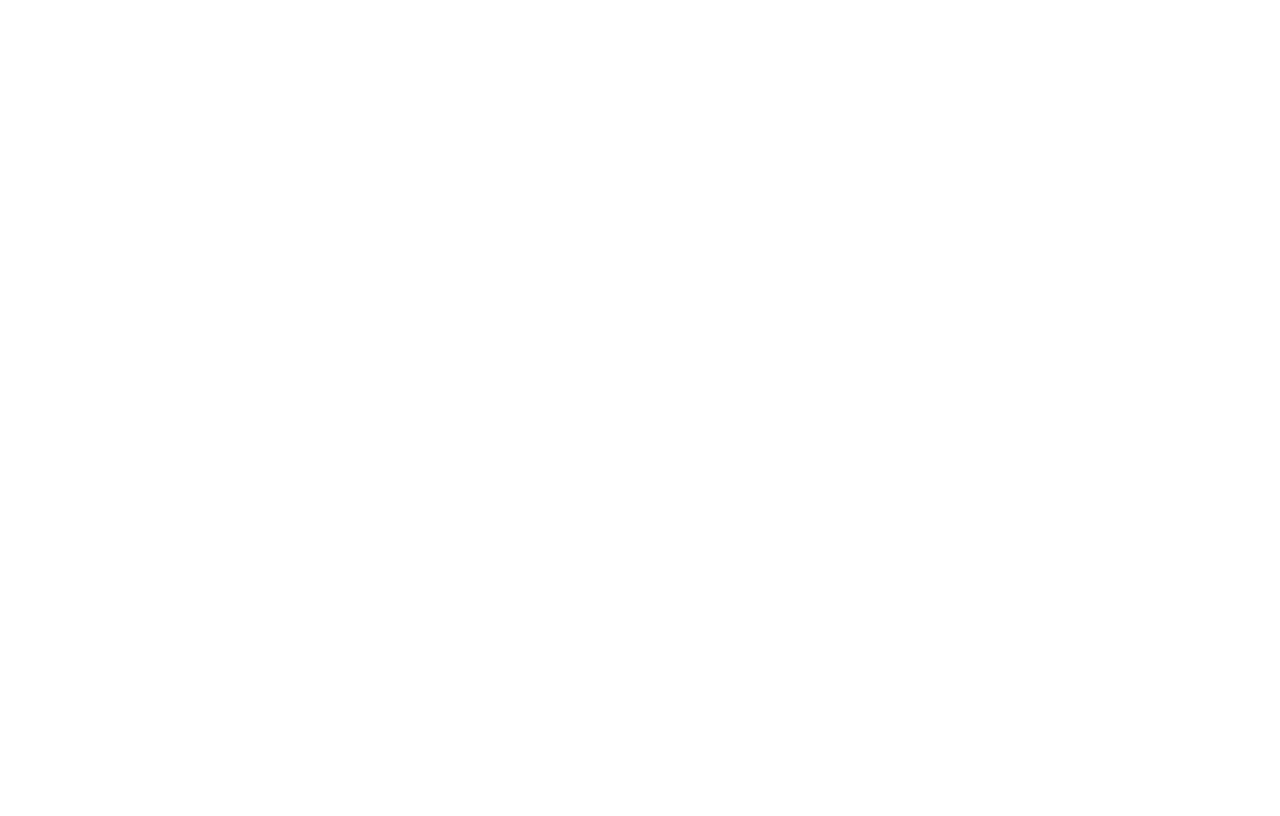
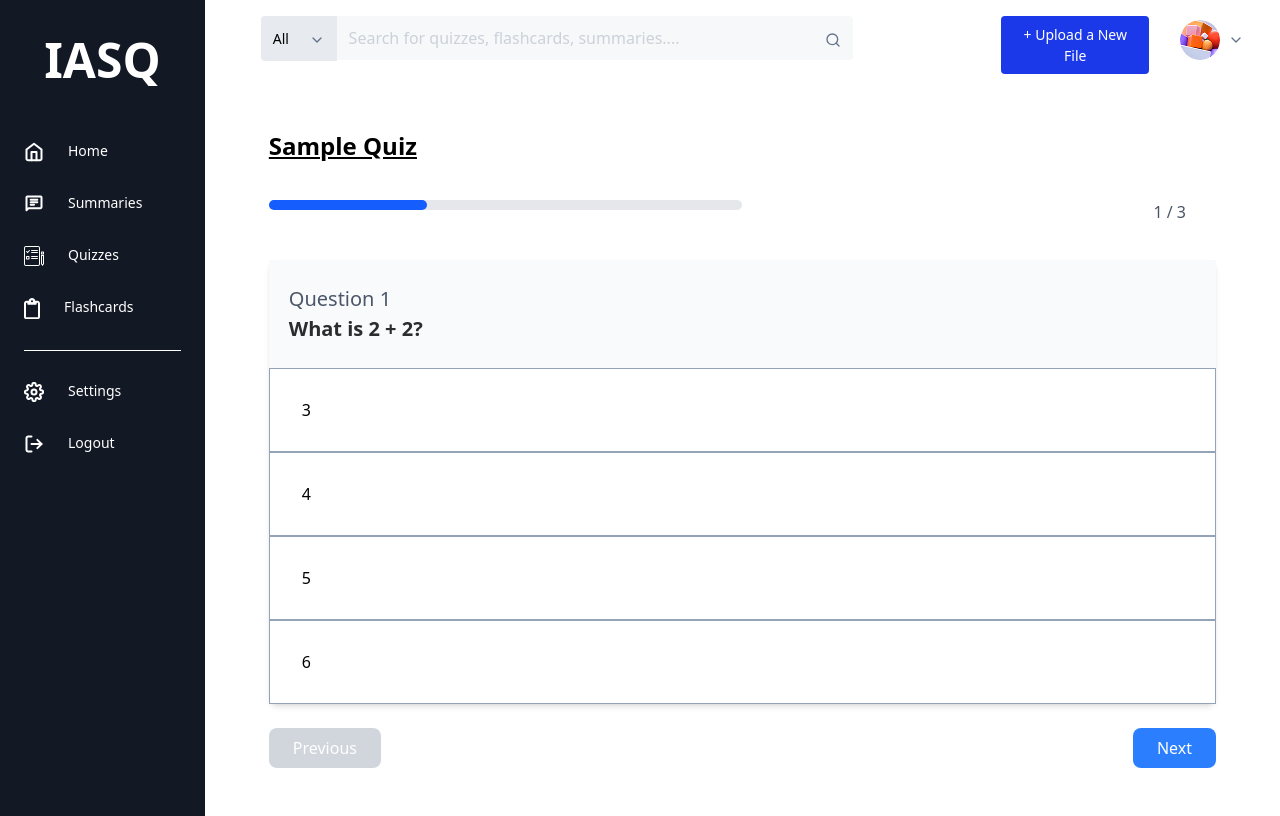
Before and after one commit to Salam-Hachtoon/frontend, a React (Vite) app in the folder iasq/: page /home/quizpage in a window 1280 px wide. Before the commit this address had no page. Built offline with nearby package versions, Linux system fonts and the light colour scheme.

Commit message:
added quiz feature

```diff
--- a/iasq/src/App.jsx
+++ b/iasq/src/App.jsx
@@ -5,8 +5,9 @@ import Login from "./pages/authentication/Login";
 import Signup from "./pages/authentication/Signup";
 import LandingPage from "./pages/LandingPage";
 import Homepage from "./pages/Homepage";
-import Quizzes from './pages/Quizzes';
+import Quizzes from './pages/features/Quizzes';
 import ResetPassword from "./pages/authentication/ResetPassword";
+import QuizPage from "./pages/features/QuizPage";
 
 const App = () => {
   return (
@@ -27,6 +28,8 @@ const App = () => {
          <Route path="/home" element={<Layout />}>
           <Route index element={<Homepage />} />
           <Route path="quizzes" element={<Quizzes />} />
+          <Route path="quizpage" element={<QuizPage />} />
+
            {/*<Route path="Summaries" element={<Summaries />} />*/ }
            {/*<Route path="flashcards" element={<Flashcards />} />*/ }
            {/*<Route path="Summaries" element={<Summaries />} />*/ }
--- a/iasq/src/components/Sidebar.jsx
+++ b/iasq/src/components/Sidebar.jsx
@@ -12,21 +12,21 @@ const Sidebar = () => {
         <ul className="text-white text-[14px]">
           <li>
             <img
-              src="./img/homeicon.svg"
+              src="/img/homeicon.svg"
               className="inline-block py-[16px] pr-[24px]"
             />
             <Link to="/Home">Home</Link>
           </li>
           <li>
             <img
-              src="./img/chatsicon.svg"
+              src="/img/chatsicon.svg"
               className="inline-block py-[16px] pr-[24px]"
             />
             <Link to="Summaries">Summaries</Link>
           </li>
           <li>
             <img
-              src="./img/quizzesicon.svg"
+              src="/img/quizzesicon.svg"
               className="inline-block py-[16px] pr-[24px]"
             />
             <Link to="quizzes">Quizzes</Link>
@@ -51,14 +51,14 @@ const Sidebar = () => {
           <hr className="my-[15px]" />
           <li>
             <img
-              src="./img/settingsicon.svg"
+              src="/img/settingsicon.svg"
               className="inline-block py-[16px] pr-[24px]"
             />
            <Link to="Settings">Settings</Link>
           </li>
           <li>
             <img
-              src="./img/logouticon.svg"
+              src="/img/logouticon.svg"
               className="inline-block py-[16px] pr-[24px]"
             />
             <Link to="Logout">Logout</Link>
--- a/iasq/src/components/card.jsx
+++ b/iasq/src/components/card.jsx
@@ -1,12 +1,21 @@
+import React from "react";
+import { useNavigate } from "react-router-dom";
+
 const Card = ({
   card_topic,
   card_level,
   card_title,
   card_description,
   card_date,
+  navroute, // will be changed later to the id of the quiz/summary/flashcard set
 }) => {
+  const navigate = useNavigate();
+
+  const handleClick = () => {
+    navigate(navroute); // Navigate to the single page, will be changed to the ID of the feature we want for routing
+  };
   return (
-    <div className="card pt-[16px] px-[16px] pb-[24px] border-[1px] border-[#64748B] rounded-[5px] shadow-[0_6px_12px_#0000001C]">
+    <div  onClick={handleClick} className="card pt-[16px] px-[16px] pb-[24px] border-[1px] border-[#64748B] rounded-[5px] shadow-[0_6px_12px_#0000001C] cursor-pointer">
       <div className="card-header grid grid-cols-2 text-[14px] text-[#4B5768]">
         <span>Topic: {card_topic}</span>
         <span className="text-right">Level: {card_level}</span>
--- /dev/null
+++ b/iasq/src/pages/features/QuizPage.jsx
@@ -0,0 +1,177 @@
+import React, { useState, useEffect } from "react";
+import Header from "../../components/header";
+
+const QuizPage = () => {
+  const [quiz, setQuiz] = useState(null);
+  const [currentQuestionIndex, setCurrentQuestionIndex] = useState(0);
+  const [userAnswers, setUserAnswers] = useState([]);
+  const [isLoading, setIsLoading] = useState(true);
+
+  // fake data
+  useEffect(() => {
+    const fetchQuizData = async () => {
+      // using fake data instead of the actual api call
+      setTimeout(() => {
+        const fakeQuizData = {
+          title: "Sample Quiz",
+          questions: [
+            {
+              question: "What is 2 + 2?",
+              options: ["3", "4", "5", "6"],
+              correctAnswer: "4",
+            },
+            {
+              question: "What is the capital of France?",
+              options: ["Berlin", "Madrid", "Paris", "Rome"],
+              correctAnswer: "Paris",
+            },
+            {
+              question: "What is the largest planet in the solar system?",
+              options: ["Earth", "Jupiter", "Saturn", "Mars"],
+              correctAnswer: "Jupiter",
+            },
+          ],
+        };
+        setQuiz(fakeQuizData);
+        setIsLoading(false);
+      }, 1000); // delay to show the loading screen
+    };
+
+    fetchQuizData();
+  }, []);
+
+  // Handle user answer selection
+  const handleAnswerSelect = (selectedAnswer) => {
+    // Update user answers
+    const newUserAnswers = [...userAnswers];
+    newUserAnswers[currentQuestionIndex] = selectedAnswer;
+    setUserAnswers(newUserAnswers);
+  };
+
+  // navigate between the questions
+  const handleNextQuestion = () => {
+    if (currentQuestionIndex < quiz.questions.length - 1) {
+      setCurrentQuestionIndex(currentQuestionIndex + 1);
+    }
+  };
+
+  const handlePreviousQuestion = () => {
+    if (currentQuestionIndex > 0) {
+      setCurrentQuestionIndex(currentQuestionIndex - 1);
+    }
+  };
+
+  // Calculate progress for the progress bar
+  const progress = ((currentQuestionIndex + 1) / quiz?.questions.length) * 100;
+
+  // Check if the selected answer is correct
+  const isAnswerCorrect = (option) => {
+    const correctAnswer = quiz.questions[currentQuestionIndex].correctAnswer;
+    return (
+      userAnswers[currentQuestionIndex] === option && option === correctAnswer
+    );
+  };
+
+  // Check if the selected answer is incorrect
+  const isAnswerIncorrect = (option) => {
+    const correctAnswer = quiz.questions[currentQuestionIndex].correctAnswer;
+    return (
+      userAnswers[currentQuestionIndex] === option && option !== correctAnswer
+    );
+  };
+
+  // Check if the option is the correct answer (only after the user has selected an answer)
+  const isCorrectAnswer = (option) => {
+    const correctAnswer = quiz.questions[currentQuestionIndex].correctAnswer;
+    return (
+      userAnswers[currentQuestionIndex] !== undefined &&
+      option === correctAnswer
+    );
+  };
+
+  if (isLoading) {
+    return <div>Loading...</div>;
+  }
+
+  return (
+    <div>
+      <Header />
+      <div className="page-content px-[64px] py-[48px]">
+        {/* Quiz Title */}
+        <h1 className="text-[24px] font-semibold underline mb-[36px]">
+          {quiz.title}
+        </h1>
+
+        {/* Progress Bar and Counter */}
+        <div className="grid grid-cols-2 mb-[36px]">
+          <div className="w-full bg-gray-200 rounded-full h-2.5">
+            <div
+              className="bg-blue-600 h-2.5 rounded-full transition-all duration-500 ease-in-out my-auto"
+              style={{ width: `${progress}%` }}
+            ></div>
+          </div>
+          <div className="text-right text-gray-600 pr-[30px]">
+            {currentQuestionIndex + 1} / {quiz.questions.length}
+          </div>
+        </div>
+
+        {/* Question Box */}
+        <div className="question-box rounded-lg shadow-md mb-[24px]">
+          <div className=" bg-[#f8fafc] py-[24px] px-[20px]">
+            <p className="text-[20px] text-[#4b5768]">
+              Question {currentQuestionIndex + 1}
+            </p>
+            <p className="text-[#2c2c2c] text-[20px] font-semibold">
+              {quiz.questions[currentQuestionIndex].question}
+            </p>
+          </div>
+          {/* Answer Options */}
+          <div className="options mb-[24px]">
+            {quiz.questions[currentQuestionIndex].options.map(
+              (option, index) => (
+                <button
+                  key={index}
+                  className={`block text-left w-full text-rwzr-[18px] font-normal py-[29px] px-[32px] border border-[#94a3b8] hover:bg-gray-100 cursor-pointer ${
+                    isAnswerCorrect(option)
+                      ? "bg-green-100 border-green-500" // Green for correct answer
+                      : isAnswerIncorrect(option)
+                      ? "bg-red-100 border-red-500" // Red for incorrect answer
+                      : isCorrectAnswer(option)
+                      ? "bg-green-100 border-green-500" // Green for correct answer (only after selection)
+                      : userAnswers[currentQuestionIndex] === option
+                      ? "bg-blue-100 border-blue-500" // Blue for selected but not evaluated
+                      : "bg-white"
+                  }`}
+                  onClick={() => handleAnswerSelect(option)}
+                  disabled={userAnswers[currentQuestionIndex] !== undefined} // Disable after selection
+                >
+                  {option}
+                </button>
+              )
+            )}
+          </div>
+        </div>
+
+        {/* Navigation Buttons */}
+        <div className="flex justify-between">
+          <button
+            className="px-6 py-2 bg-gray-500 text-white rounded-lg hover:bg-gray-600 disabled:bg-gray-300 cursor-pointer"
+            onClick={handlePreviousQuestion}
+            disabled={currentQuestionIndex === 0} // Disable if on the first question
+          >
+            Previous
+          </button>
+          <button
+            className="px-6 py-2 bg-blue-500 text-white rounded-lg hover:bg-blue-600 disabled:bg-blue-300 cursor-pointer"
+            onClick={handleNextQuestion}
+            disabled={currentQuestionIndex === quiz.questions.length - 1} // Disable if on the last question
+          >
+            Next
+          </button>
+        </div>
+      </div>
+    </div>
+  );
+};
+
+export default QuizPage;
--- /dev/null
+++ b/iasq/src/pages/features/Quizzes.jsx
@@ -0,0 +1,27 @@
+import "../../App.css";
+import Card from "../../components/card";
+import Header from "../../components/header";
+import PCHeader from "../../components/PageContentHeader";
+
+const Quizzes = () => {
+  return (
+    <div>
+      <Header></Header>
+      <div className="page-content px-[64px] py-[48px]">
+        <PCHeader pageHeader="Your Quizzes"></PCHeader>
+        <div className="cards-container grid grid-cols-3 mt-[16px] gap-[8px] ">
+          <Card
+            card_topic="Category"
+            card_level="Difficulty"
+            card_title="Quiz Title"
+            card_description="Quiz Summary"
+            card_date="Created at"
+            navroute="/home/quizpage"
+          />
+        </div>
+      </div>
+    </div>
+  );
+};
+
+export default Quizzes;
```
Also changed, not shown: iasq/src/pages/Quizzes.jsx (deleted, +0 -50 lines).
